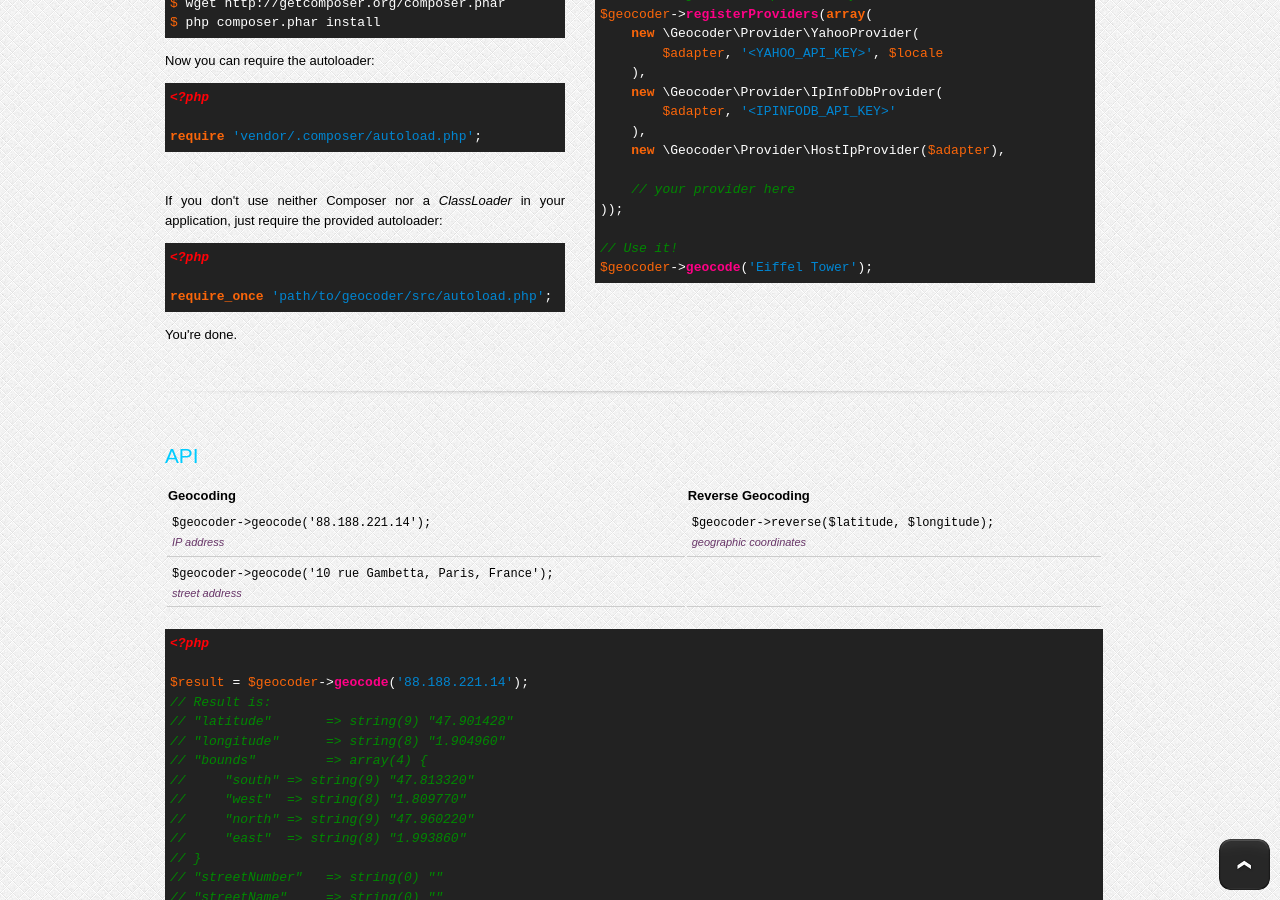
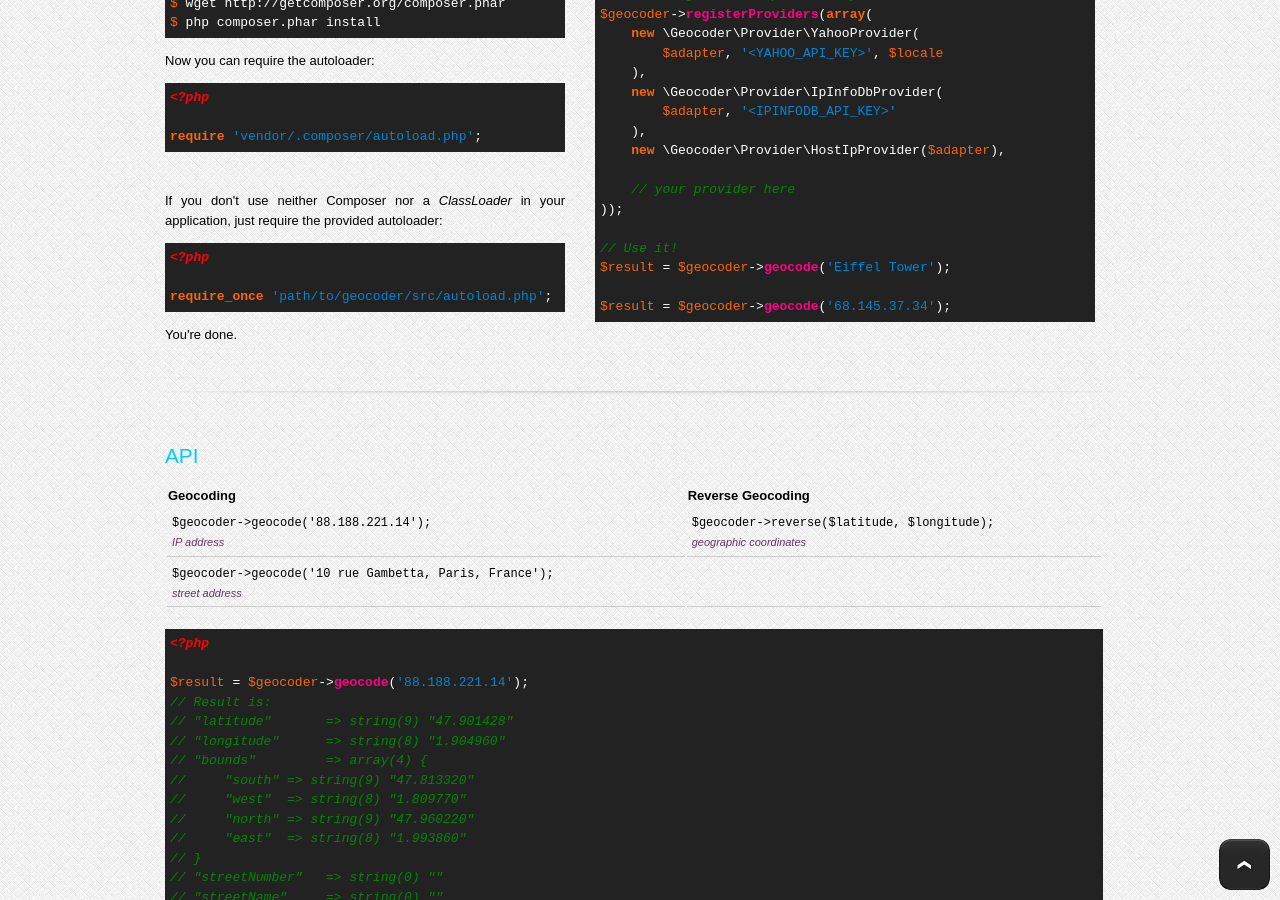
Before and after one commit to geocoder-php/Geocoder, a Jekyll site: the page built from index.markdown, in a window 1280 px wide and 900 px high, scrolled down 944 px. Built offline with Jekyll 4.4.1, drawn with Linux system fonts in a browser that asks for light colours; nearby versions of some CDN libraries; Markdown is read by kramdown in place of the engine named in the settings.

Commit message:
Fixed some stuffs

```diff
--- a/index.markdown
+++ b/index.markdown
@@ -70,7 +70,9 @@ $geocoder->registerProviders(array(
 ));
 
 // Use it!
-$geocoder->geocode('Eiffel Tower');
+$result = $geocoder->geocode('Eiffel Tower');
+
+$result = $geocoder->geocode('68.145.37.34');
 {% endhighlight %}
     </section>
 </div>
@@ -214,22 +216,16 @@ $result = $geocoder
         <p>Geocoder provides dumpers that aim to transform a <code>ResultInterface</code> object in standard formats.</p>
         <table>
             <tr>
-                <th>Dumper</th>
-            </tr>
-            <tr>
-                <td>GPS eXchange Format</td>
-            </tr>
-            <tr>
+                <td><a>GPS eXchange Format</a></td>
                 <td><a href="http://geojson.org/">GeoJSON</a></td>
             </tr>
             <tr>
                 <td><a href="http://en.wikipedia.org/wiki/Keyhole_Markup_Language">Keyhole Markup Language</a></td>
+                <td><a>Well-Known Binary</a></td>
             </tr>
             <tr>
-                <td>Well-Known Binary</td>
-            </tr>
-            <tr>
-                <td>Well-Known Text</td>
+                <td><a>Well-Known Text</a></td>
+                <td></td>
             </tr>
         </table>
     </section>
```
